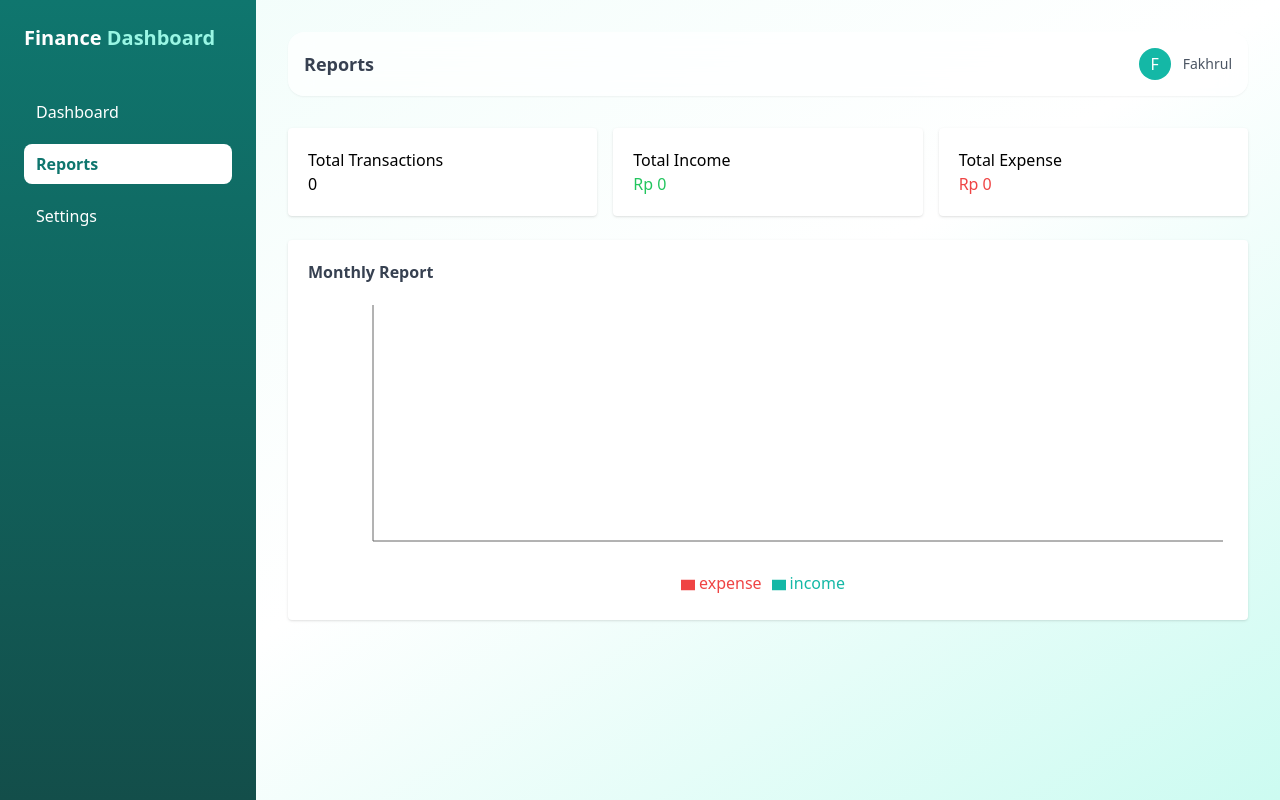
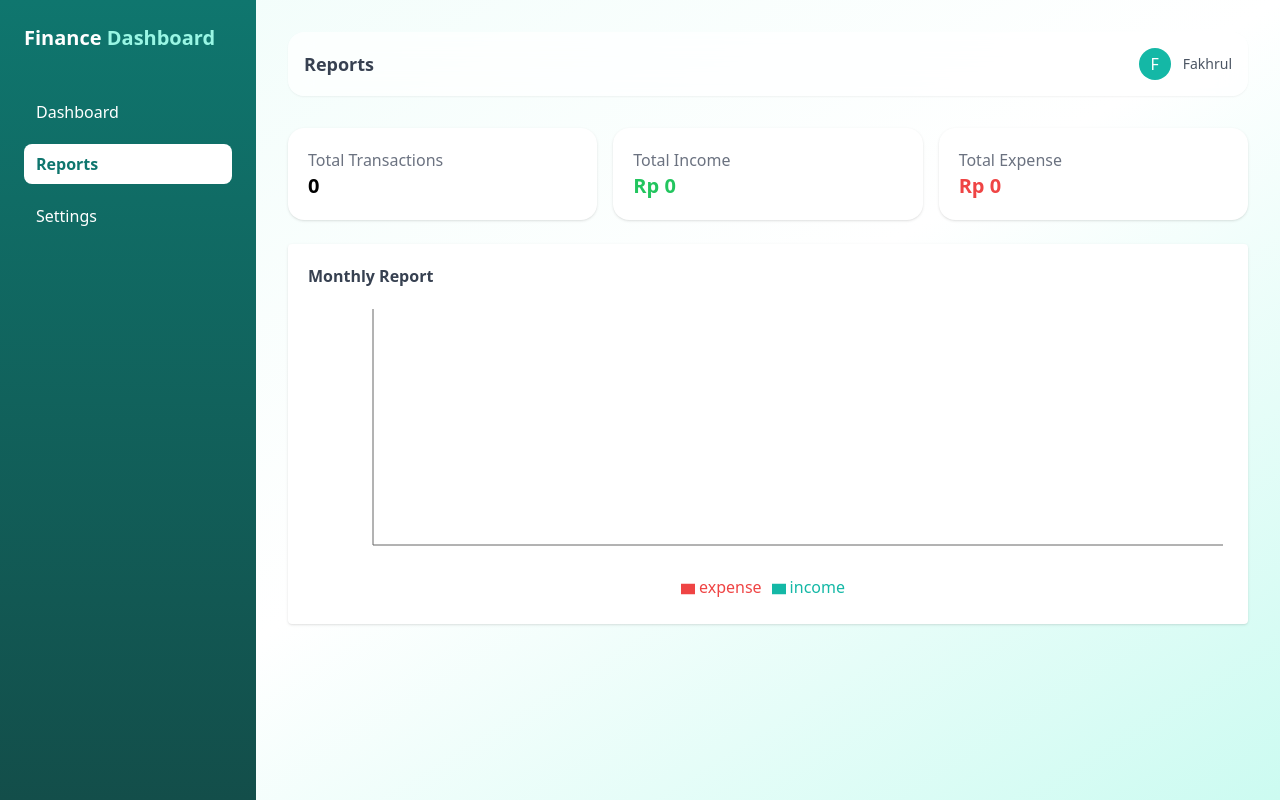
Before and after one commit to fakhrulllm/finance-dashboard, a React (Vite) app: page / in a window 1280 px wide. Both pictures are taken after a click on the item "Reports". Built offline with nearby package versions, Linux system fonts and the light colour scheme.

Commit message:
final: clean frontend portfolio version

```diff
--- a/src/App.jsx
+++ b/src/App.jsx
@@ -19,7 +19,7 @@ function App() {
 
   const menuItems = ["Dashboard", "Reports", "Settings"]
 
-  // ✅ LOAD
+  // ================= LOAD =================
   useEffect(() => {
     const saved = localStorage.getItem("transactions")
     if (saved) {
@@ -27,34 +27,34 @@ function App() {
     }
   }, [])
 
-  // ✅ SAVE
+  // ================= SAVE =================
   useEffect(() => {
     localStorage.setItem("transactions", JSON.stringify(transactionsData))
   }, [transactionsData])
 
-  // ✅ ADD
+  // ================= ADD =================
   const handleAddTransaction = (newData) => {
     setTransactionsData(prev => [newData, ...prev])
   }
 
-  // ✅ DELETE
+  // ================= DELETE =================
   const handleDelete = (id) => {
     setTransactionsData(prev =>
       prev.filter(item => item.id !== id)
     )
   }
 
-  // ✅ RESET
+  // ================= RESET =================
   const handleReset = () => {
-    if (!confirm("Hapus semua data?")) return
+    if (!window.confirm("Yakin hapus semua data?")) return
     setTransactionsData([])
     localStorage.removeItem("transactions")
   }
 
-  // ✅ EXPORT EXCEL
+  // ================= EXPORT EXCEL =================
   const handleExport = () => {
     if (transactionsData.length === 0) {
-      alert("Tidak ada data")
+      alert("Tidak ada data untuk di export")
       return
     }
 
@@ -75,13 +75,13 @@ function App() {
     saveAs(blob, "transactions.xlsx")
   }
 
-  // ✅ FILTER
+  // ================= FILTER =================
   const filteredTransactions =
     filter === "all"
       ? transactionsData
       : transactionsData.filter(t => t.type === filter)
 
-  // ✅ SUMMARY
+  // ================= SUMMARY =================
   const totalIncome = transactionsData
     .filter(t => t.type === "income")
     .reduce((acc, t) => acc + (t.amount || 0), 0)
@@ -98,7 +98,7 @@ function App() {
     { title: "Expense", value: totalExpense }
   ]
 
-  // ✅ REPORT
+  // ================= REPORT =================
   const monthlyData = transactionsData.reduce((acc, item) => {
     const month = item.date?.slice(3, 10)
     if (!month) return acc
@@ -121,6 +121,7 @@ function App() {
   return (
     <div className="flex min-h-screen bg-gradient-to-br from-teal-50 via-white to-teal-100">
 
+      {/* SIDEBAR */}
       <Sidebar
         title="Finance Dashboard"
         menu={menuItems}
@@ -128,19 +129,23 @@ function App() {
         setActiveMenu={setActiveMenu}
       />
 
+      {/* MAIN */}
       <div className="flex-1 p-8 space-y-8">
 
         <Navbar username="Fakhrul" activeMenu={activeMenu} />
 
+        {/* DASHBOARD */}
         {activeMenu === "Dashboard" && (
           <div className="space-y-6">
 
+            {/* CARDS */}
             <div className="grid grid-cols-1 md:grid-cols-3 gap-4">
               {summaryCards.map((item, i) => (
                 <Card key={i} {...item} />
               ))}
             </div>
 
+            {/* LIST */}
             <TransactionList
               data={filteredTransactions}
               setFilter={setFilter}
@@ -148,35 +153,40 @@ function App() {
               onDelete={handleDelete}
             />
 
+            {/* FORM */}
             <AddTransaction onAdd={handleAddTransaction} />
 
+            {/* CHART */}
             <FinanceChart data={transactionsData} />
 
           </div>
         )}
 
+        {/* REPORTS */}
         {activeMenu === "Reports" && (
           <div className="space-y-6">
 
-            <div className="grid grid-cols-3 gap-4">
-              <div className="bg-white p-5 rounded shadow">
-                <p>Total Transactions</p>
-                <h2>{totalTransactions}</h2>
+            <div className="grid grid-cols-1 md:grid-cols-3 gap-4">
+
+              <div className="bg-white p-5 rounded-2xl shadow">
+                <p className="text-gray-500">Total Transactions</p>
+                <h2 className="text-xl font-bold">{totalTransactions}</h2>
               </div>
 
-              <div className="bg-white p-5 rounded shadow">
-                <p>Total Income</p>
-                <h2 className="text-green-500">
-                  Rp {totalIncome.toLocaleString()}
+              <div className="bg-white p-5 rounded-2xl shadow">
+                <p className="text-gray-500">Total Income</p>
+                <h2 className="text-xl font-bold text-green-500">
+                  Rp {totalIncome.toLocaleString("id-ID")}
                 </h2>
               </div>
 
-              <div className="bg-white p-5 rounded shadow">
-                <p>Total Expense</p>
-                <h2 className="text-red-500">
-                  Rp {totalExpense.toLocaleString()}
+              <div className="bg-white p-5 rounded-2xl shadow">
+                <p className="text-gray-500">Total Expense</p>
+                <h2 className="text-xl font-bold text-red-500">
+                  Rp {totalExpense.toLocaleString("id-ID")}
                 </h2>
               </div>
+
             </div>
 
             <ReportsChart data={chartData} />
@@ -184,25 +194,26 @@ function App() {
           </div>
         )}
 
+        {/* SETTINGS */}
         {activeMenu === "Settings" && (
-          <div className="bg-white p-6 rounded shadow space-y-4">
+          <div className="bg-white p-6 rounded-2xl shadow space-y-4">
 
-            <h2 className="font-bold">Data Tools</h2>
+            <h2 className="text-xl font-bold">Data Tools</h2>
 
             <div className="flex gap-4">
 
               <button
                 onClick={handleReset}
-                className="px-4 py-2 bg-red-500 text-white rounded"
+                className="px-4 py-2 bg-red-500 hover:bg-red-600 text-white rounded-lg transition"
               >
-                Reset Data
+                Reset Data 🗑️
               </button>
 
               <button
                 onClick={handleExport}
-                className="px-4 py-2 bg-green-600 text-white rounded"
+                className="px-4 py-2 bg-green-600 hover:bg-green-700 text-white rounded-lg transition"
               >
-                Export Excel
+                Export Excel 📊
               </button>
 
             </div>
```
